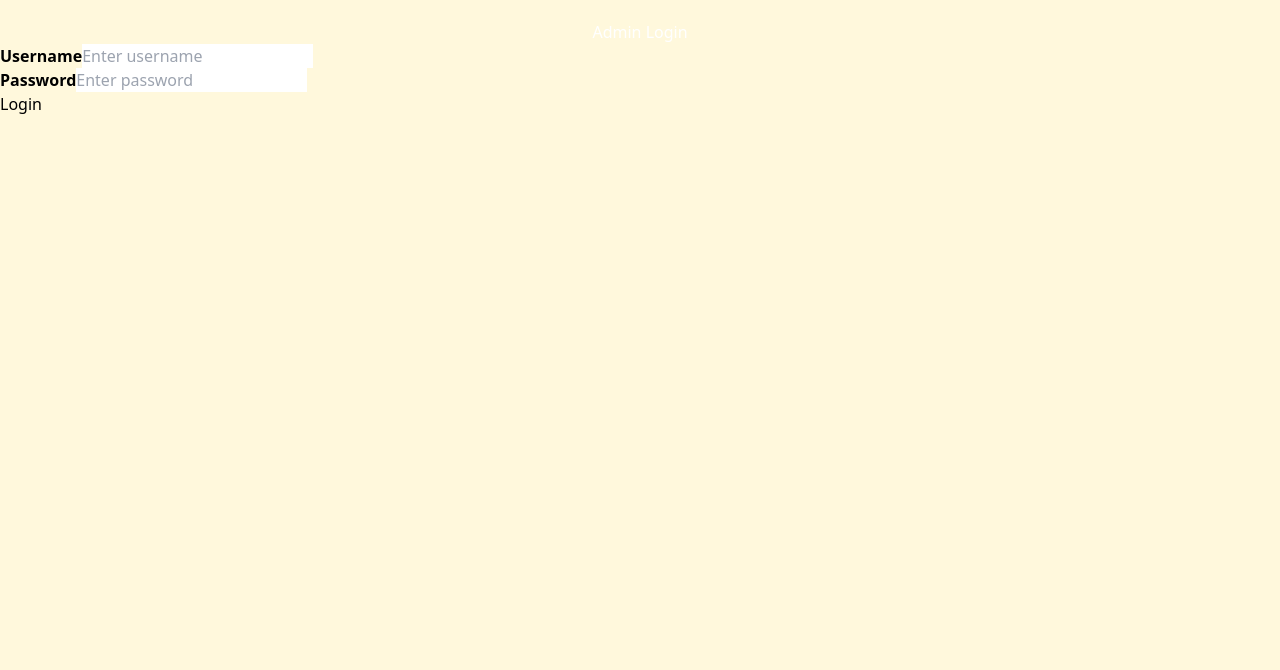
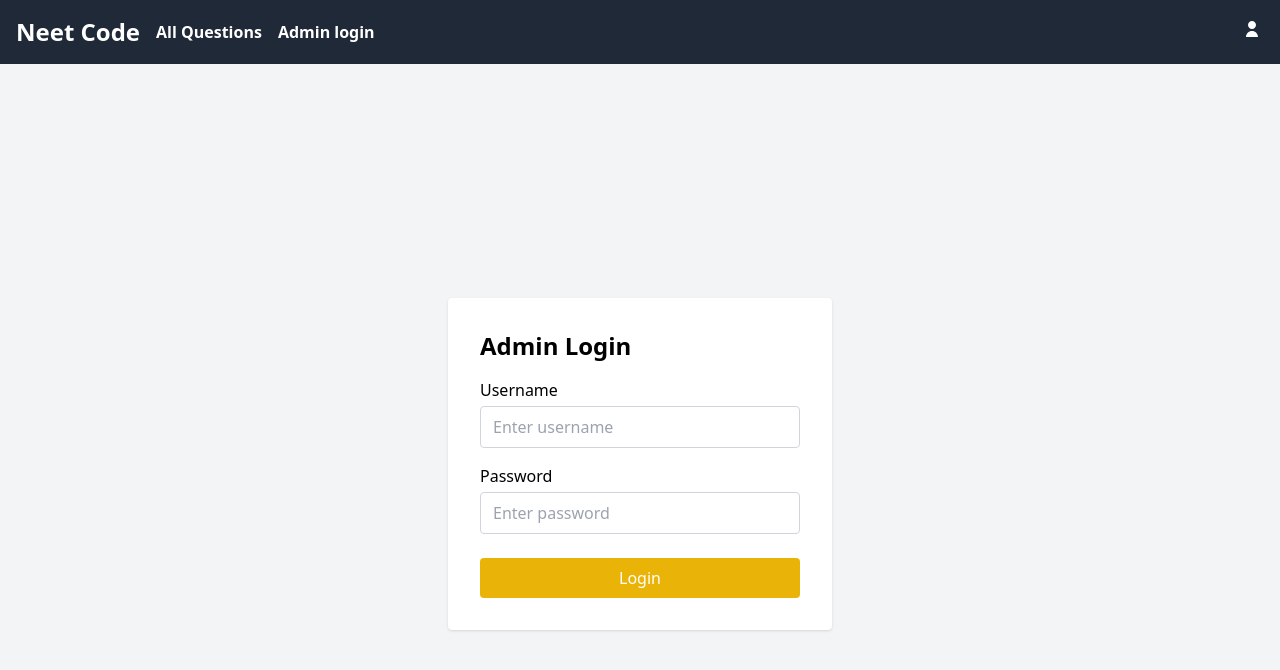
Before and after one commit to HISHAN03/NeetCode, a React (Vite) app in the folder client/: page /admin in a window 1280 px wide. Shown: the top 670 px of the page. Built offline with nearby package versions, Linux system fonts and the light colour scheme; no server answers.

Commit message:
first-deploying-project

```diff
--- a/client/src/pages/admin.jsx
+++ b/client/src/pages/admin.jsx
@@ -1,13 +1,17 @@
 import React, { useState } from 'react';
 import axios from 'axios';
 import { useNavigate } from 'react-router-dom';
-import AdminQ from './admin-questions'
-const AdminLogin = () =>
-{
+import AdminQ from './admin-questions';
+import Navbar from './components/navbar';
+import Footer from './components/footer';
+
+const AdminLogin = () => {
   const navigate = useNavigate();
   const [username, setUsername] = useState('');
   const [password, setPassword] = useState('');
   const [isLoggedIn, setIsLoggedIn] = useState(false);
+  const [loginError, setLoginError] = useState('');
+
   const handleUsernameChange = (e) => {
     setUsername(e.target.value);
   };
@@ -21,11 +25,12 @@ const AdminLogin = () =>
 
     const data = {
       username: username,
-      password: password
+      password: password,
     };
 
-    axios.post('/admin-login', data).then((response) =>
-    {
+    axios
+      .post('/admin-login', data)
+      .then((response) => {
         console.log(response.data);
         // Handle successful login
         setIsLoggedIn(true);
@@ -34,38 +39,67 @@ const AdminLogin = () =>
       .catch((error) => {
         console.error(error);
         // Handle login error
-      });};
+        setLoginError('Invalid username or password');
+      });
+  };
 
   return (
-    <> {isLoggedIn ? (
+    <>
+    <Navbar />
+      {isLoggedIn ? (
         <AdminQ />
       ) : (
-
-        <div className="container mt-5">
-      <div className="row justify-content-center">
-        <div className="col-md-6">
-          <div className="card">
-            <div className="card-header bg-dark text-white text-center">
-              <h4>Admin Login</h4>
+        <div className="flex items-center justify-center h-screen bg-gray-100">
+          <div className="bg-white rounded shadow p-8 max-w-sm w-full">
+            <h2 className="text-2xl font-semibold mb-4">Admin Login</h2>
+            {loginError && (
+              <div className="bg-red-500 text-white text-sm font-semibold rounded p-2 mb-4">
+                {loginError}
               </div>
-            <div className="card-body">
+            )}
             <form onSubmit={handleSubmit}>
-                <div className="form-group">
-                  <label htmlFor="username">Username</label>
-                  <input type="text" name="aname" className="form-control" id="username" placeholder="Enter username" value={username} onChange={handleUsernameChange} />
+              <div className="mb-4">
+                <label htmlFor="username" className="block font-medium mb-1">
+                  Username
+                </label>
+                <input
+                  type="text"
+                  name="aname"
+                  className="w-full px-3 py-2 border border-gray-300 rounded focus:outline-none focus:border-indigo-500"
+                  id="username"
+                  placeholder="Enter username"
+                  value={username}
+                  onChange={handleUsernameChange}
+                />
               </div>
-                <div className="form-group">
-                  <label htmlFor="password">Password</label>
-                  <input type="password" name="apass" className="form-control" id="password" placeholder="Enter password" value={password} onChange={handlePasswordChange} />
+              <div className="mb-6">
+                <label htmlFor="password" className="block font-medium mb-1">
+                  Password
+                </label>
+                <input
+                  type="password"
+                  name="apass"
+                  className="w-full px-3 py-2 border border-gray-300 rounded focus:outline-none focus:border-indigo-500"
+                  id="password"
+                  placeholder="Enter password"
+                  value={password}
+                  onChange={handlePasswordChange}
+                />
               </div>
-                <button type="submit" id="login-btn" className="btn btn-warning btn-block">Login</button>
+              <button
+                type="submit"
+                id="login-btn"
+                className="w-full bg-yellow-500 hover:bg-yellow-600 text-white font-medium py-2 rounded focus:outline-none focus:ring-2 focus:ring-yellow-500"
+              >
+                Login
+              </button>
             </form>
           </div>
         </div>
-        </div>
-      </div>
-    </div>
-    )}</>
+
+      )}
+
+    </>
   );
 };
 
--- a/client/src/pages/edit_delet.jsx
+++ b/client/src/pages/edit_delet.jsx
@@ -53,10 +53,8 @@ const Home = () => {
       <Navbar />
 
       <div className="container max-w-7xl mx-auto px-4 sm:px-6 lg:px-8 my-5">
-        <h1 className="text-center text-3xl font-extrabold tracking-tight text-gray-900 sm:text-4xl mb-5">Questions</h1>
-        <Link to={`/add_questions`} className="text-center text-3xl font-extrabold tracking-tight text-gray-900 sm:text-4xl mb-5">
-          ADD-Questions
-        </Link>
+
+
 
         <div className="grid grid-cols-1 md:grid-cols-3 gap-4">
           {questions.length ? (
@@ -81,12 +79,22 @@ const Home = () => {
                   Edit
                 </button>
               </div>
+
             ))
           ) : (
             <p className="text-center">No questions found.</p>
           )}
-        </div>
+      <div className="col-span-3 flex justify-center">
+        <button
+          className="inline-flex items-center justify-center px-4 py-2 border border-transparent text-sm font-medium rounded-md text-white bg-green-800 hover:bg-blue-600 focus:outline-none focus:ring-2 focus:ring-offset-2 focus:ring-blue-500"
+        >
+          <Link to={`/add_questions`} className="text-lg font-extrabold tracking-tight text-white sm:text-xl">
+            ADD-Questions
+          </Link>
+        </button>
       </div>
+    </div>
+  </div>
     </>
   );
 };
--- a/client/src/pages/loginANDregister.jsx
+++ b/client/src/pages/loginANDregister.jsx
@@ -1,15 +1,15 @@
 import React, { useState } from 'react';
-import axios from "axios";
+import axios from 'axios';
 import '../style/login.css';
-import {useContext} from "react";
-import {UserContext} from "./UserContex.jsx";
+import { useContext } from 'react';
+import { UserContext } from './UserContex.jsx';
 
-function Login()
-{
+function Login() {
   const [Username, setUsername] = useState('');
   const [Password, setPassword] = useState('');
-  const [iSLoginOrRegister,SetiSLoginOrRegister]=useState('login')
-  const {setUsername:setLoggedInUsername, setId} = useContext(UserContext);
+  const [iSLoginOrRegister, SetiSLoginOrRegister] = useState('login');
+  const { setUsername: setLoggedInUsername, setId } = useContext(UserContext);
+  const [loginError, setLoginError] = useState('');
 
   async function handleSubmit(ev) {
     ev.preventDefault();
@@ -18,12 +18,12 @@ function Login()
       const { data } = await axios.post(url, { Username, Password }, { withCredentials: true });
       setLoggedInUsername(Username);
       setId(data.id);
-      console.log("done");
+      console.log('done');
+    } catch (err) {
+      console.log(err);
+      setLoginError('Invalid username or password');
     }
-     catch (err) {
-      console.log(err);
-    }}
-
+  }
 
   return (
     <div className="bg-gradient h-screen flex flex-col items-center justify-center">
@@ -31,24 +31,39 @@ function Login()
         <span className="text-gradient">Neetcode</span>
       </h1>
       <div className="bg-white p-10 rounded-lg border border-gray-300 bg-opacity-25">
-        {iSLoginOrRegister==='login' && (
+        {iSLoginOrRegister === 'login' && (
           <h2 className="text-3xl text-gray-700 font-bold mb-5">Login</h2>
         )}
-             {iSLoginOrRegister==='register' && (
+        {iSLoginOrRegister === 'register' && (
           <h2 className="text-3xl text-gray-700 font-bold mb-5">Register</h2>
+        )}
+
+        {loginError && (
+          <div className="text-red-300 text-md mb-2">{loginError}</div>
         )}
 
         <form onSubmit={handleSubmit}>
           <div className="mb-4">
-            <label htmlFor="username" className="block text-gray-700 font-bold mb-2">Username</label>
-            <input value={Username}
-               onChange={ev => setUsername(ev.target.value)} type="text" id="username" name="username" placeholder="Enter your username" className="input-field" />
+            <label htmlFor="username" className="block text-gray-700 font-bold mb-2">
+              Username
+            </label>
+            <input
+              value={Username}
+              onChange={(ev) => setUsername(ev.target.value)}
+              type="text"
+              id="username"
+              name="username"
+              placeholder="Enter your username"
+              className="input-field"
+            />
           </div>
           <div className="mb-4">
-          <label htmlFor="password" className="block text-gray-700 font-bold mb-2">Password</label>
+            <label htmlFor="password" className="block text-gray-700 font-bold mb-2">
+              Password
+            </label>
             <input
               value={Password}
-  onChange={ev => setPassword(ev.target.value)}
+              onChange={(ev) => setPassword(ev.target.value)}
               type="password"
               id="password"
               name="password"
@@ -56,19 +71,48 @@ function Login()
               className="input-field"
             />
           </div>
-          {iSLoginOrRegister === 'login'&&(
+          {iSLoginOrRegister === 'login' && (
             <div>
-   <button type="submit" className="bg-transparent text-gray-700 hover:bg-black-500 text-blue-dark font-semibold
-   hover:text-black py-2 px-4 border border-blue-dark hover:border-white rounded focus:outline-none focus:shadow-outline">Login</button>
-  <p className="text-gray-800 mt-1">Don't have an account?<button href="#" onClick={() => SetiSLoginOrRegister('register')} className='hover:underline'>Register</button></p>
-  </div>)}
-  {iSLoginOrRegister === 'register'&&(
+              <button
+                type="submit"
+                className="bg-transparent text-gray-700 hover:bg-black-500 text-blue-dark font-semibold
+               hover:text-black py-2 px-4 border border-blue-dark hover:border-white rounded focus:outline-none focus:shadow-outline"
+              >
+                Login
+              </button>
+              <p className="text-gray-800 mt-1">
+                Don't have an account?
+                <button
+                  href="#"
+                  onClick={() => SetiSLoginOrRegister('register')}
+                  className="hover:underline"
+                >
+                  Register
+                </button>
+              </p>
+            </div>
+          )}
+          {iSLoginOrRegister === 'register' && (
             <div>
-   <button type="submit" className="bg-transparent text-gray-700 hover:bg-black-500 text-blue-dark font-semibold
-   hover:text-black py-2 px-4 border border-blue-dark hover:border-white rounded focus:outline-none focus:shadow-outline">register</button>
-  <p className="text-gray-800 mt-1">have an account?<button href="#" onClick={() => SetiSLoginOrRegister('login')} className='hover:underline'>login</button></p>
-  </div>)}
-
+              <button
+                type="submit"
+                className="bg-transparent text-gray-700 hover:bg-black-500 text-blue-dark font-semibold
+               hover:text-black py-2 px-4 border border-blue-dark hover:border-white rounded focus:outline-none focus:shadow-outline"
+              >
+                Register
+              </button>
+              <p className="text-gray-800 mt-1">
+                Already have an account?
+                <button
+                  href="#"
+                  onClick={() => SetiSLoginOrRegister('login')}
+                  className="hover:underline"
+                >
+                  Login
+                </button>
+              </p>
+            </div>
+          )}
         </form>
       </div>
     </div>
```
Also changed, not shown: client/src/pages/admin-questions.jsx (+21 -13 lines), client/src/pages/home.jsx (+8 -1 lines), client/src/pages/solveQuestions.jsx (+32 -15 lines). Lines whose indentation alone changed are shown as unchanged.
